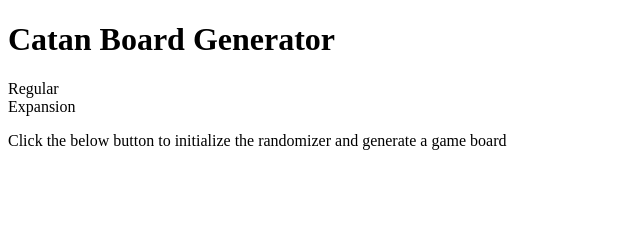
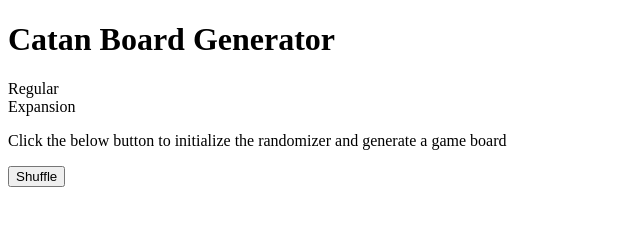
Before and after one commit to raghukamma/catan-board-generator, a plain HTML site: page index.html in a window 1280 px wide. Shown: the whole page, without its empty margins (0-640 px from the left). Drawn offline with Linux system fonts and the light colour scheme.

Commit message:
added button

```diff
--- a/index.html
+++ b/index.html
@@ -25,6 +25,7 @@
       </p>
     </div>
     <section id="button-options"></section>
+    <button class ="button" onclick="shuffle()">Shuffle</button>
     <script src="index.js"></script>
   </body>
 </html>
--- a/index.js
+++ b/index.js
@@ -0,0 +1,24 @@
+function shuffle(){
+    var cont = document.getElementById("container");
+    var hexArr = cont.getElementsByClassName("hex")
+    var elementsArray = Array.prototype.slice.call(hexArr);
+
+    elementsArray.forEach(function (element) {
+    cont.removeChild(element);
+    })
+    shuffleArray(elementsArray);
+
+    elementsArray.forEach(function (element) {
+    cont.appendChild(element);
+    })
+  }
+
+  function shuffleArray(array) {
+      for (var i = array.length - 1; i > 0; i--) {
+        var j = Math.floor(Math.random() * (i + 1));
+        var temp = array[i];
+        array[i] = array[j];
+        array[j] = temp;
+      }
+      return array;
+    }
```
